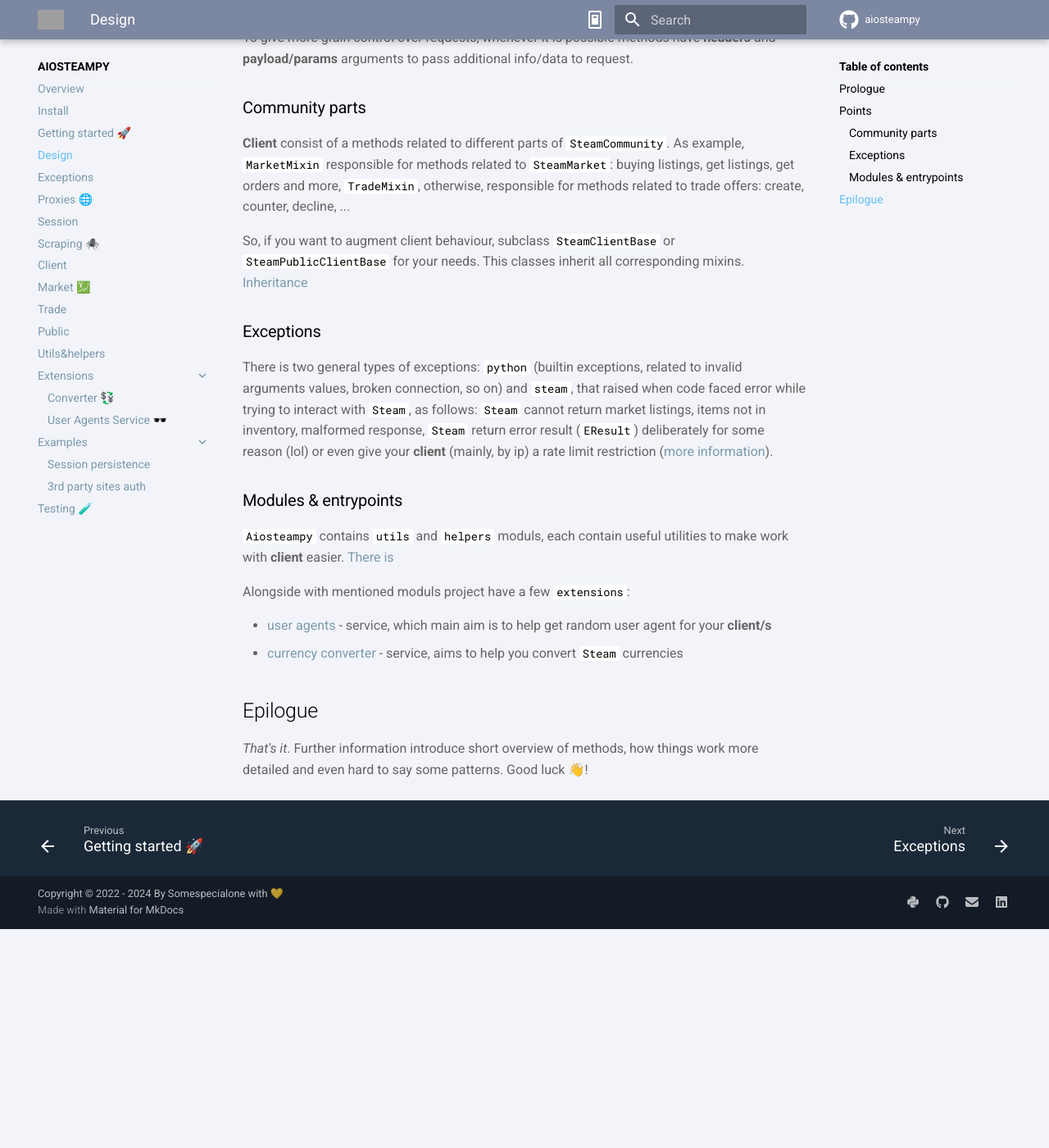
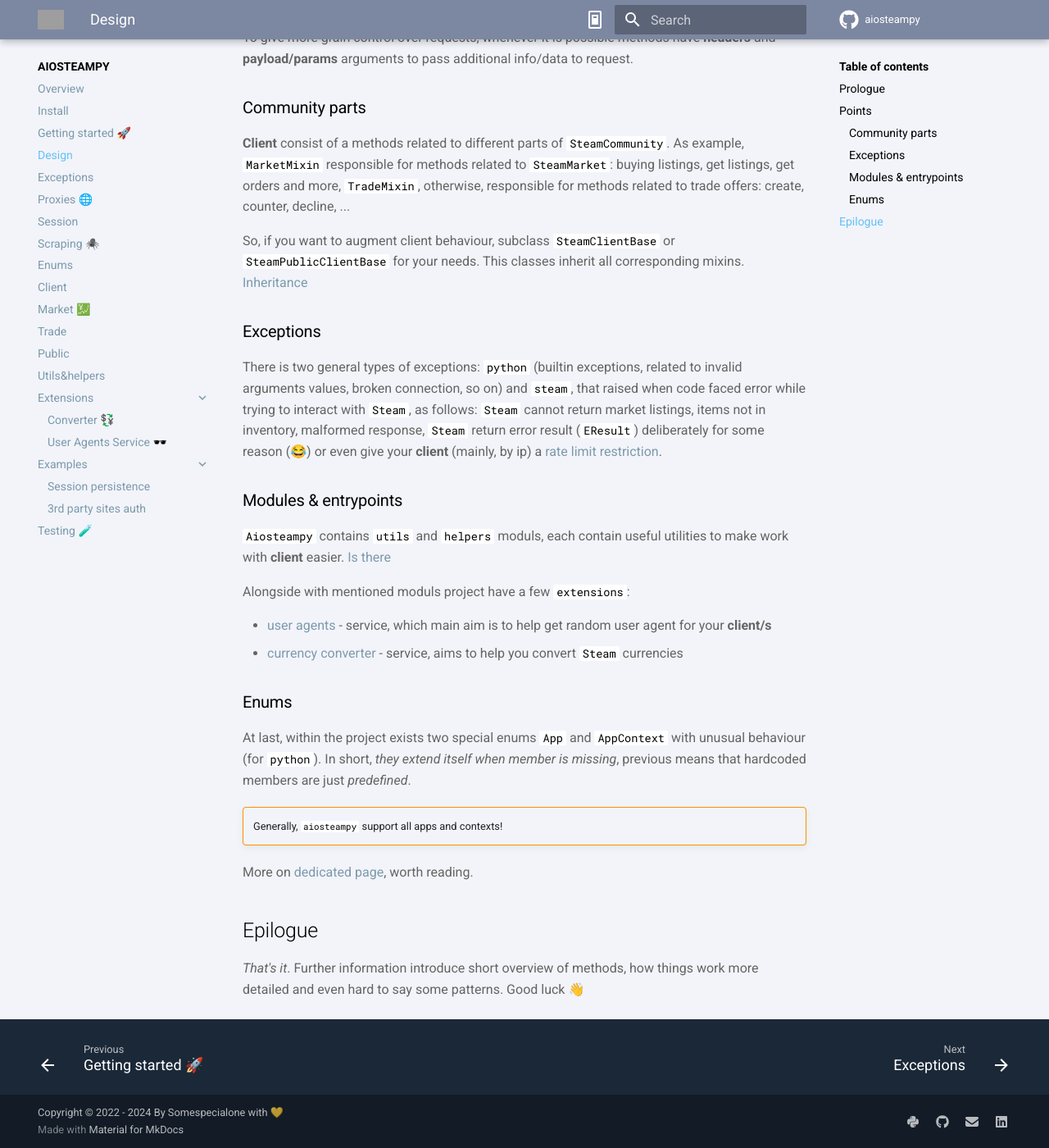
Before and after one commit to somespecialone/aiosteampy, an MkDocs documentation site: the page built from docs/design.md, in a window 1280 px wide and 1400 px high, scrolled down 1013 px. Shown: the whole window at 82% size. Built offline with MkDocs 1.6.1 and Material for MkDocs 9.7.7, drawn with Linux system fonts in a browser that asks for light colours; comment, search, counter and statistics services are not loaded; before the commit the page ends 2146 px from its top, so only the background shows below that; grey boxes are pictures that could not be loaded.

Commit message:
Enum's explanation

```diff
--- a/docs/design.md
+++ b/docs/design.md
@@ -46,20 +46,30 @@ This classes inherit all corresponding mixins. [Inheritance](./client.md#inherit
 There is two general types of exceptions: `python` (builtin exceptions, related to invalid arguments values,
 broken connection, so on) and `steam`, that raised when code faced error while trying to interact with `Steam`,
 as follows: `Steam` cannot return market listings, items not in inventory, malformed response, `Steam`
-return error result (`EResult`) deliberately for some reason (lol) or even give your **client** (mainly, by ip) a
-rate limit restriction ([more information](./scraping.md)).
+return error result (`EResult`) deliberately for some reason (😂) or even give your **client** (mainly, by ip) a
+[rate limit restriction](./scraping.md).
 
 ### Modules & entrypoints
 
 `Aiosteampy` contains `utils` and `helpers` moduls, each contain useful utilities to make work with **client** easier.
-[There is](./utils_helpers.md)
+[Is there](./utils_helpers.md)
 
 Alongside with mentioned moduls project have a few `extensions`:
 
 - [user agents](./ext/user_agents.md) - service, which main aim is to help get random user agent for your **client/s**
 - [currency converter](./ext/converter.md) - service, aims to help you convert `Steam` currencies
 
+### Enums
+
+At last, within the project exists two special enums `App` and `AppContext` with unusual behaviour (for `python`).
+In short, _they extend itself when member is missing_, previous means that hardcoded members are just _predefined_.
+
+!!! warning ""
+    Generally, `aiosteampy` support all apps and contexts!
+
+More on [dedicated page](./enums.md), worth reading.
+
 ## Epilogue
 
 _That's it_. Further information introduce short overview of methods, how things work more detailed and even
-hard to say some patterns. Good luck 👋!
+hard to say some patterns. Good luck 👋
--- a/mkdocs.yml
+++ b/mkdocs.yml
@@ -80,6 +80,7 @@ nav:
   - "Proxies 🌐": proxies.md
   - Session: session.md
   - "Scraping 🕷️": scraping.md
+  - Enums: enums.md
   - Client: client.md
   - "Market 💹": market.md
   - Trade: trade.md
```
Also changed, not shown: README.md (+1 -0 lines), docs/enums.md (added, +51 -0 lines).
